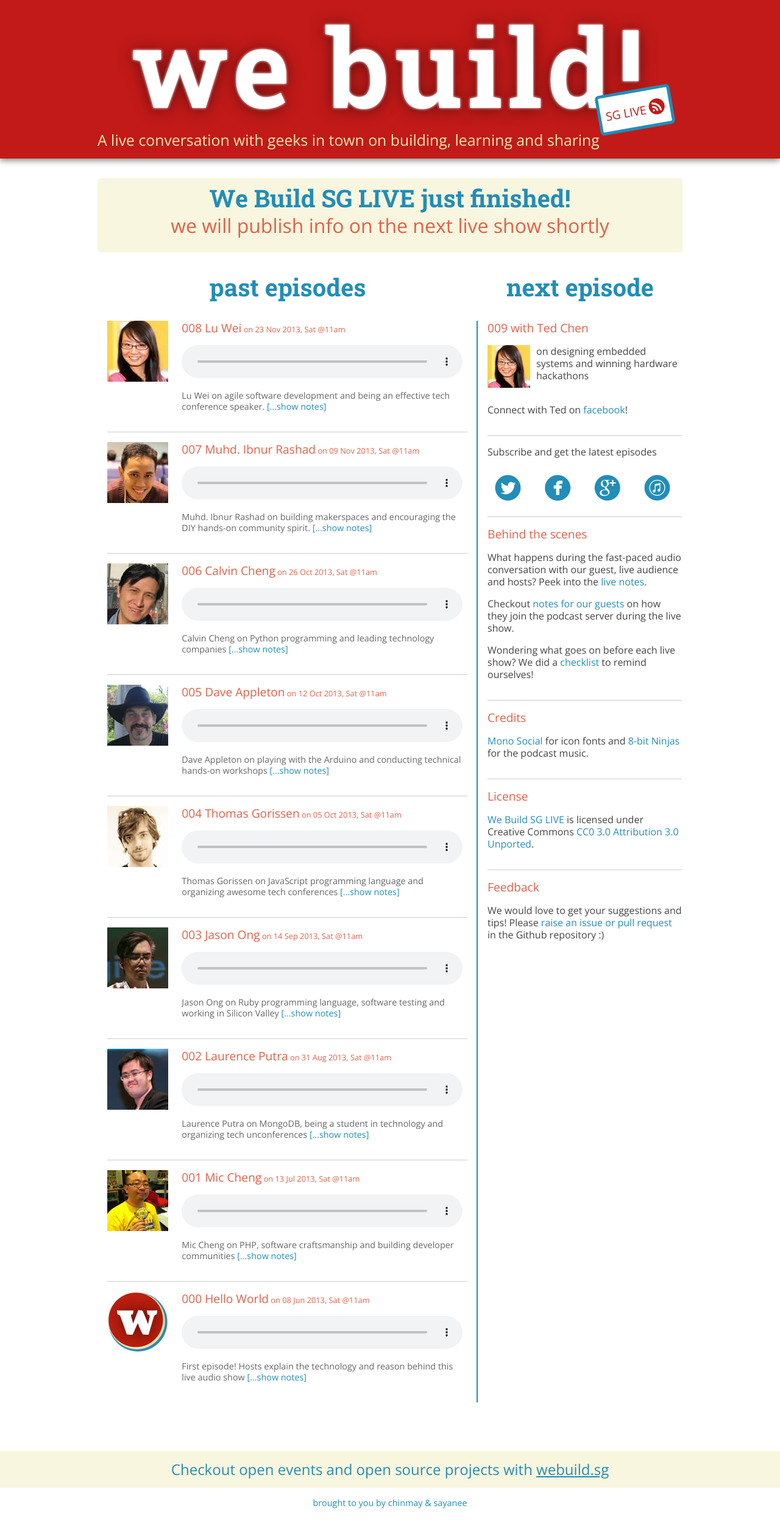
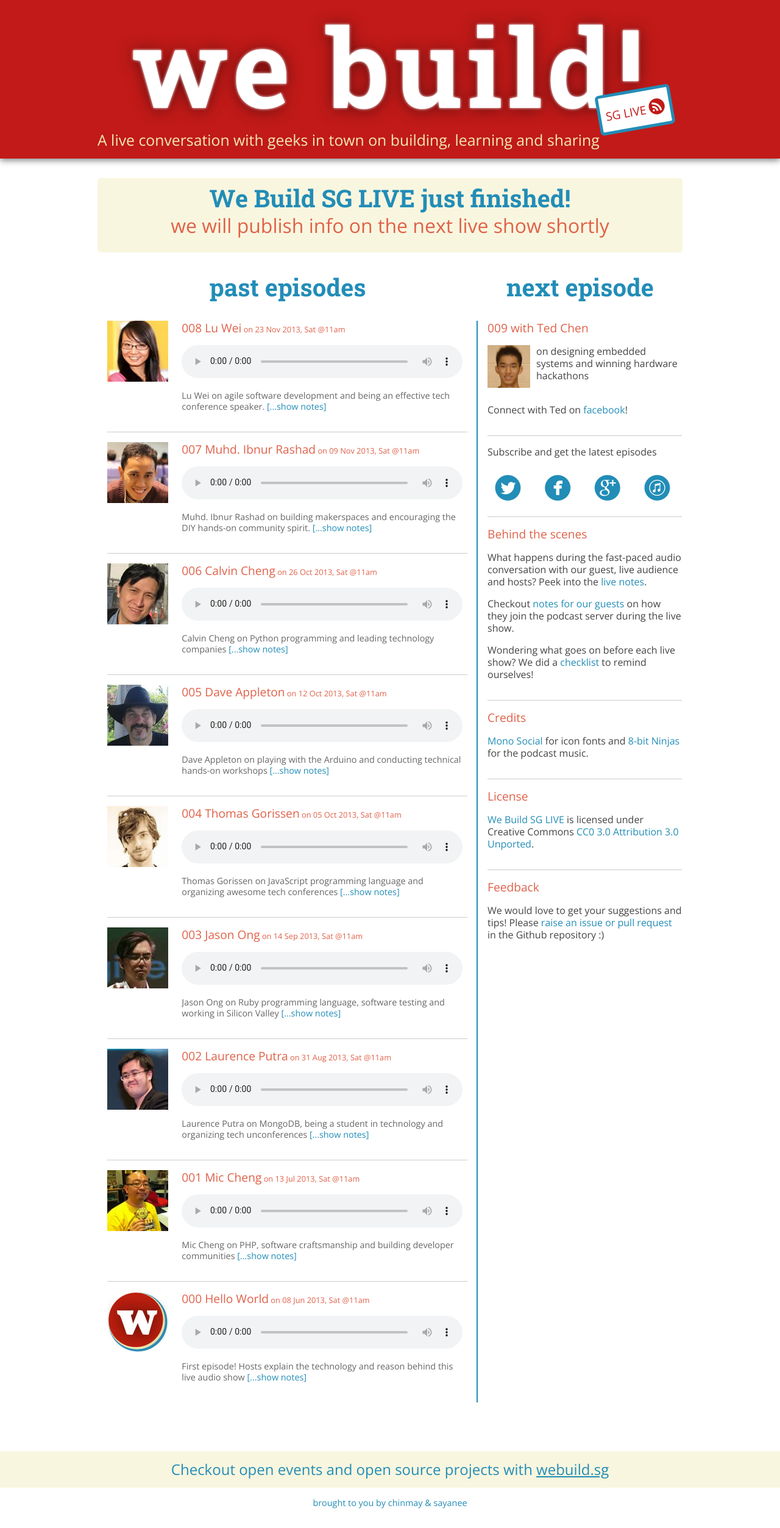
Before and after one commit to webuildsg/live, a Jekyll site: the page built from index.html, in a window 1280 px wide. Shown: the whole page at 61% size. Built offline with Jekyll 4.4.1, drawn with Linux system fonts in a browser that asks for light colours; Markdown is read by kramdown in place of the engine named in the settings.

Commit message:
fixed sidebar picture

```diff
--- a/_includes/sidebar.html
+++ b/_includes/sidebar.html
@@ -5,7 +5,7 @@
   <ul class="list">
     <li>
       <p class="info">009 with Ted Chen</p>
-      <img src="{{site.url}}/img/008-lu-wei-profile.jpg" class="next-profile">
+      <img src="{{site.url}}/img/009-ted-chen-profile.jpg" class="next-profile">
       <p>on designing embedded systems and winning hardware hackathons</p>
       <br>
       <p>Connect with Ted on  <a href="https://www.facebook.com/tedchen0316">facebook</a>!</p>
```
